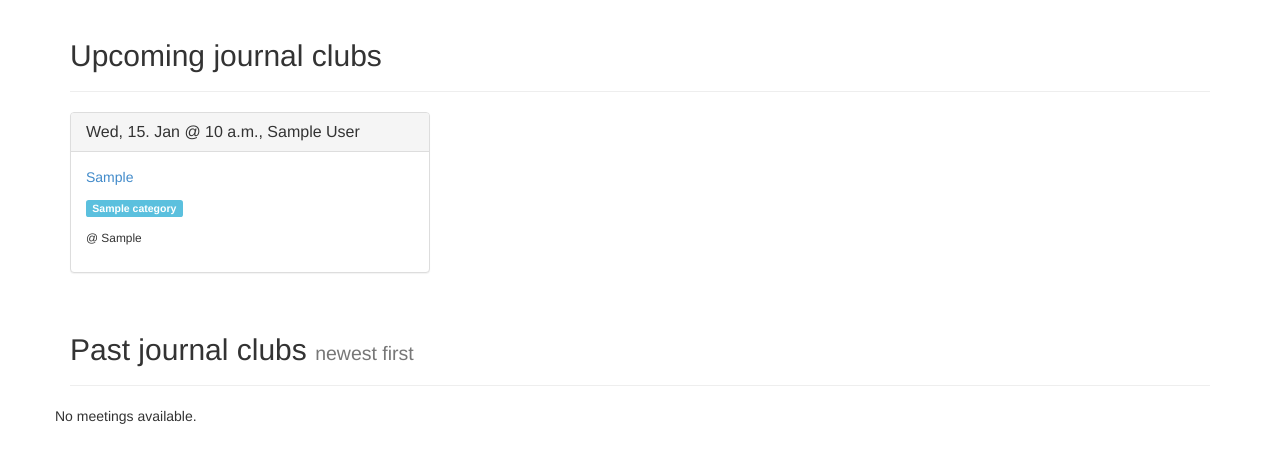
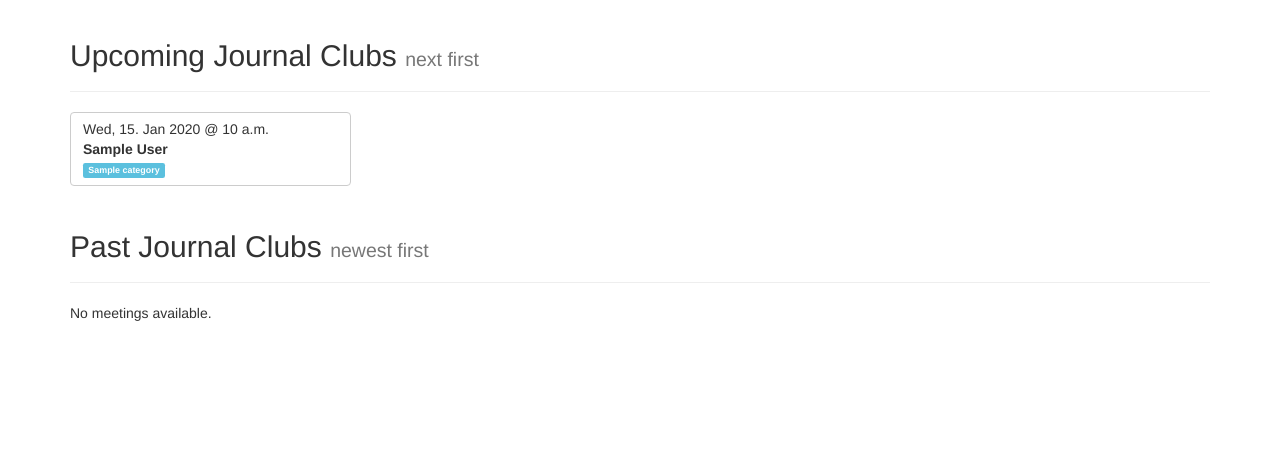
Before and after one commit to fzenke/jclub, a Django app: page /meetings/ in a window 1280 px wide. Shown: the part 51-514 px from the top of the page. Run offline with Django 3.2, Linux system fonts and the light colour scheme; tables that the repository leaves empty hold one stand-in row (values such as "Sample post"); parts of the project's set-up code (start-up, migrations or seed data) failed here and were passed over; some libraries are stand-ins or nearby versions.

Commit message:
branding and reskinning; externalised redundant template code;

```diff
--- a/jclub/apps/meetings/models.py
+++ b/jclub/apps/meetings/models.py
@@ -46,3 +46,15 @@ def user_unicode(self):
     else:
         return self.user_name
 User.add_to_class('__unicode__', user_unicode)
+
+def user_fullname(self):
+    c = []
+    if self.first_name:
+        c.append(self.first_name)
+    if self.last_name:
+        c.append(self.last_name)
+    if c:
+        return ' '.join(c)
+    else:
+        return self.user_name
+User.add_to_class('fullname', user_fullname)
--- a/jclub/apps/meetings/templates/index.html
+++ b/jclub/apps/meetings/templates/index.html
@@ -10,7 +10,7 @@
     <meta name="author" content="">
     <link rel="icon" href="{% static "img/icon.png" %}">
 
-    <title>{% block title %}{{BRANDING.INSTITUTION}} {{BRANDING.DESC}}: Central{% endblock %}</title>
+    <title>{% block title %}{{BRANDING.INSTITUTION}} {{BRANDING.DESC}}{% endblock %}</title>
 
     {% block scripts %}{% endblock %}
 
@@ -83,7 +83,7 @@
               {% if upcoming_meetings_list %}
                 {% for meeting in upcoming_meetings_list %}
 
-                <a href="{% url 'meetings_detail' meeting.id %}"><button type="button" class="overview btn btn-default pull-left">{{ timeslot.date_time | date:"D, d. M @ P"}}{{ meeting.timeslot.date_time | date:"d. M @ P" }} <small>{% for cat in meeting.publication_category.all %} <span class="label label-info">{{ cat.name }}</span> {% empty %} uncategorized {% endfor %}</small></button></a>
+                  {% include 'meetings/meeting_single_small.html' %}
 
                 {% endfor %}
               {% else %}
@@ -100,7 +100,7 @@
             <div class="panel-body">
                 {% if upcoming_timeslots_list %}
                 {% for timeslot in upcoming_timeslots_list %}
-                  <a href="{% url 'admin:meetings_meeting_add' %}"><button type="button" class="overview btn btn-default pull-left">{{ timeslot.date_time | date:"D, d. M @ P"}}</button></a>
+                  <a href="{% url 'admin:meetings_meeting_add' %}"><button type="button" class="overview btn btn-default pull-left" style="width:100%">{{ timeslot.date_time | date:"D, d. M @ P"}}</button></a>
                 {% endfor %}
 
               {% else %}
--- a/jclub/apps/meetings/templates/meetings/index.html
+++ b/jclub/apps/meetings/templates/meetings/index.html
@@ -2,64 +2,40 @@
 
 <!DOCTYPE html>
 
-{% block title %}Journal Club: All meetings{% endblock %}
+{% block title %}{{ block.super }}: All meetings{% endblock %}
 
 {% block content %}
 
-<div class="page-header"><h2>Upcoming journal clubs</h2></div>
+<div class="page-header"><h2>Upcoming {{BRANDING.DESC}}s <small>next first</small></h2></div>
 <div class="row">
+	<div class="col-md-12">
 		{% if upcoming_meetings_list %}
 			{% for meeting in upcoming_meetings_list %}
-
-        <div class="col-md-4">
-          <div class="panel panel-default">
-            <div class="panel-heading">
-              <h3 class="panel-title"><a href="{% url 'meetings_detail' meeting.id %}">{{ meeting.timeslot.date_time | date:"D, d. M @ P" }}, {{meeting.presenter.first_name}} {{meeting.presenter.last_name}}</a></h3>
+				<div class="col-md-3" style="padding-left:0px;padding-right:4px;">
+					{% include "meetings/meeting_single_small.html" %}
 				</div>
-            <div class="panel-body">
-              <p>
-                <a  target="_blank" href="{{ meeting.publication_url }}"> {{ meeting.publication_reference }}</a>
-              </p>
-              <p>
-                 {% for cat in meeting.publication_category.all %} <span class="label label-info">{{ cat.name }}</span> {% empty %} uncategorized {% endfor %}
-              </p>
-              <p><small>@ {{meeting.location}}</small></p>
-            </div>
-          </div>
-        </div>
-
 			<!-- add links to user stats -->
 			{% endfor %}
 		{% else %}
 			<p>No meetings available.</p>
 		{% endif %}
 	</div>
+</div>
 
-
-<div class="page-header"><h2>Past journal clubs <small>newest first</small></h2></div>
+<div class="page-header"><h2>Past {{BRANDING.DESC}}s <small>newest first</small></h2></div>
 <div class="row">
+	<div class="col-md-12">
 		{% if past_meetings_list %}
 			{% for meeting in past_meetings_list %}
-
-	<div class="col-md-4">
-		<div class="panel panel-default">
-		  <div class="panel-heading">
-		    <h3 class="panel-title"><a href="/meetings/{{ meeting.id }}/">{{ meeting.timeslot.date_time | date:"D, d. M @ P" }}: {{meeting.presenter.first_name}} {{meeting.presenter.last_name}}</a></h3>
+				<div class="col-md-3" style="padding-left:0px;padding-right:4px;">
+					{% include "meetings/meeting_single_small.html" %}
 				</div>
-		  <div class="panel-body">
-				<p>
-					{{ meeting.publication_reference }} <small> [ {% for cat in meeting.publication_category.all %} {{ cat.name }} {% empty %} uncategorized {% endfor %} ] </small>
-					<p><small>{{meeting.location}} | <strong><a href="{{ meeting.publication_url }}">full text &raquo;</a></strong></small></p>
-				</p>
-		  </div>
-		</div>
-	</div>
-
 			<!-- add links to user stats -->
 			{% endfor %}
 		{% else %}
 			<p>No meetings available.</p>
 		{% endif %}
 	</div>
+</div>
 
 {% endblock %}
--- /dev/null
+++ b/jclub/apps/meetings/templates/meetings/meeting_single_small.html
@@ -0,0 +1,17 @@
+<a href="{% url 'meetings_detail' meeting.id %}">
+    <button type="button" class="overview btn btn-default pull-left" style="width:100%; text-align:left">
+
+        {{ meeting.timeslot.date_time | date:"D, d. M Y @ P" }}
+        <br/>
+        <strong>{{ meeting.presenter.fullname }}</strong>
+        <br/>
+        <small>
+            {% for cat in meeting.publication_category.all %}
+                <span class="label label-info">{{ cat.name }}</span>
+            {% empty %}
+                uncategorized
+            {% endfor %}
+        </small>
+
+    </button>
+</a>
```
Also changed, not shown: jclub/apps/meetings/templates/meetings/detail.html (+6 -6 lines), jclub/apps/meetings/templates/presenters/detail.html (+7 -19 lines), jclub/apps/meetings/templates/presenters/index.html (+6 -3 lines). Lines whose indentation alone changed are shown as unchanged.
